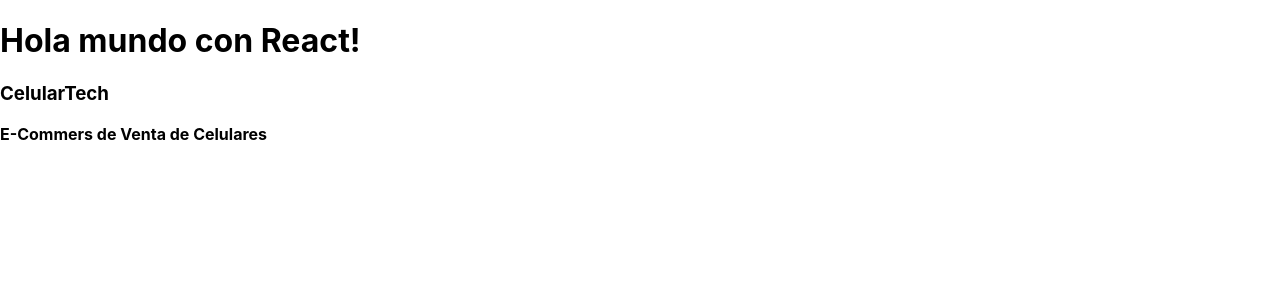
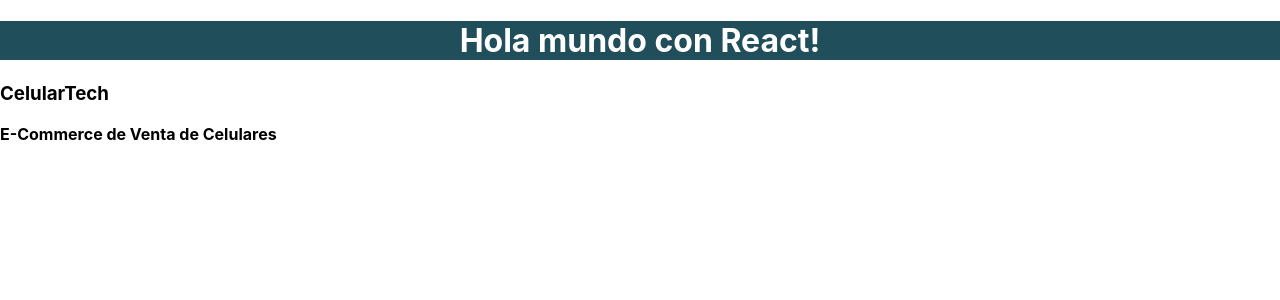
Before and after one commit to CauziAgustin/React, a React (Create React App) app in the folder primera-app/: page / in a window 1280 px wide. Shown: the top 300 px of the page. Built offline with nearby package versions, Linux system fonts and the light colour scheme.

Commit message:
Pequeño estilo

```diff
--- a/primera-app/src/App.css
+++ b/primera-app/src/App.css
@@ -6,7 +6,14 @@
   height: 40vmin;
   pointer-events: none;
 }
+.prueba{
+  display: flex;
+  justify-content: center;
+  align-items: center;
+  background-color: #214e5b;
+  color: white;
 
+}
 @media (prefers-reduced-motion: no-preference) {
   .App-logo {
     animation: App-logo-spin infinite 20s linear;
--- a/primera-app/src/App.js
+++ b/primera-app/src/App.js
@@ -4,9 +4,9 @@
 function App() {
   return (
     <>
-    <h1>Hola mundo con React!</h1>
+    <h1 className='prueba'>Hola mundo con React!</h1>
     <h3>CelularTech</h3>
-    <strong>E-Commers de Venta de Celulares</strong>
+    <strong>E-Commerce de Venta de Celulares</strong>
     </>
 
   );
```
